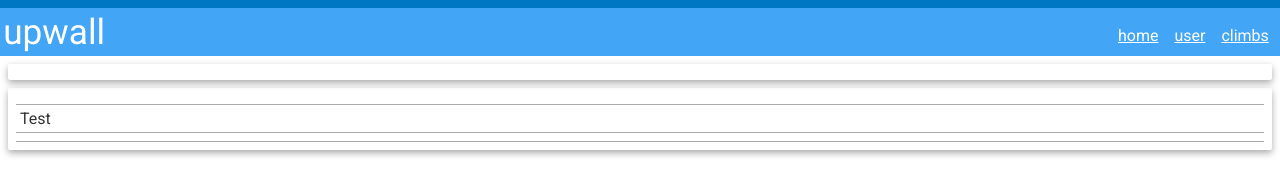
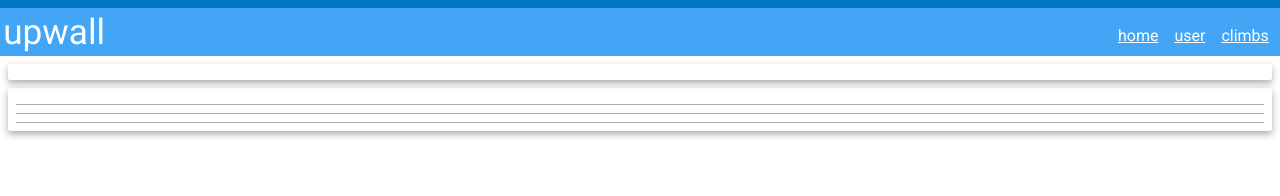
Before and after one commit to jroop/verto-meter, a website with bundled scripts: page public/index.html in a window 1280 px wide. Built offline with nearby package versions, Linux system fonts and the light colour scheme; files whose address does not match are found by name.

Commit message:
removed misc text

```diff
--- a/public/index.html
+++ b/public/index.html
@@ -20,7 +20,7 @@
       </div>
       <div class="card">
         <div id="start" class="row"></div>
-        <div id="rest" class="row">Test</div>
+        <div id="rest" class="row"></div>
         <div id="time" class="row"></div>
         <div class="col">
           <div id="speed" class="col"></div>
```
